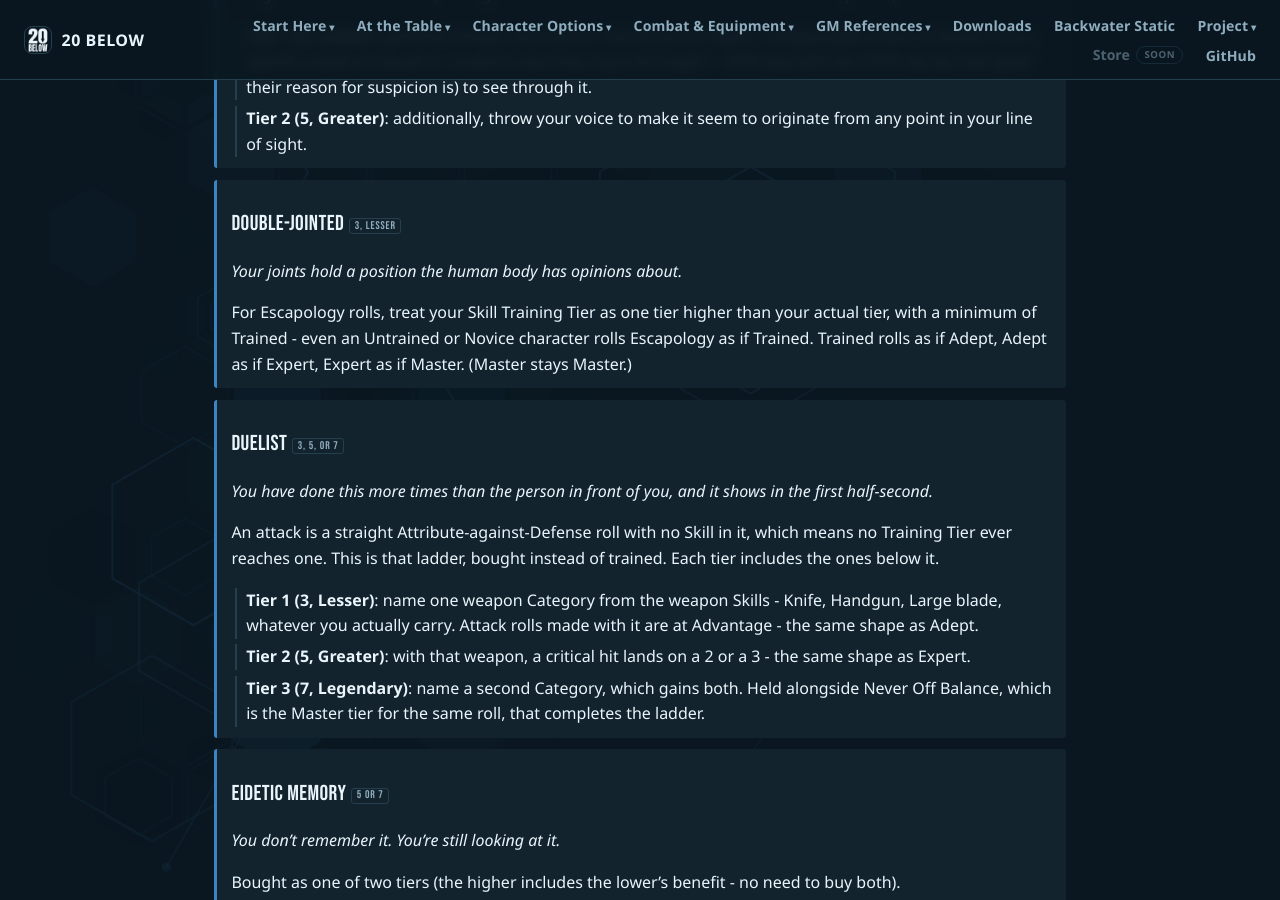
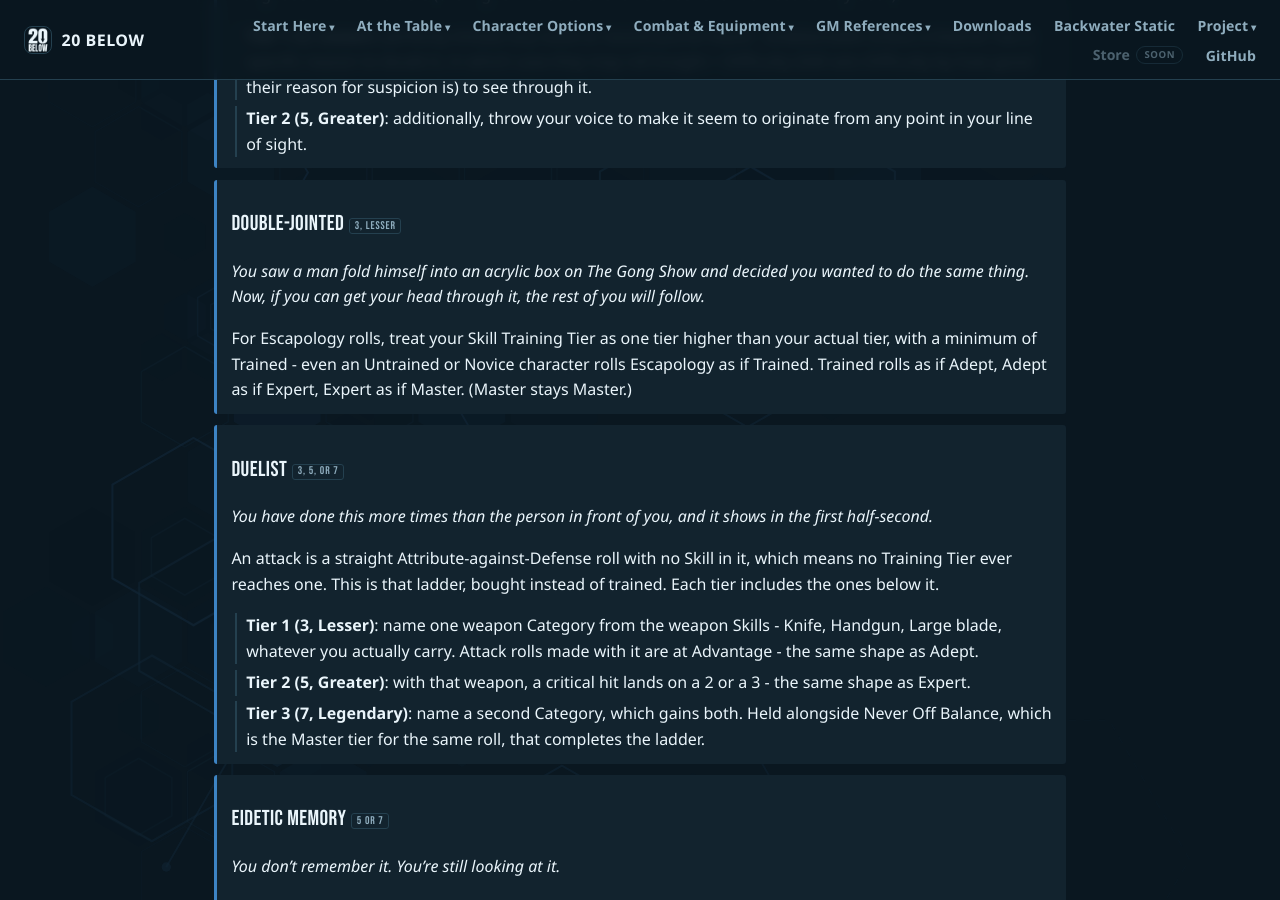
Before and after one commit to feralucce/20_Below, a Jekyll site: the page built from webbook/boons.md, in a window 1280 px wide and 900 px high, scrolled down 3760 px. Built offline with Jekyll 4.4.1, drawn with Linux system fonts in a browser that asks for light colours.

Commit message:
Boons: rework the Double-Jointed flavour
Co-Authored-By: Claude Opus 5 <noreply@anthropic.com>

```diff
--- a/webbook/boons.md
+++ b/webbook/boons.md
@@ -230,7 +230,7 @@ Bought as one of two tiers (the higher includes the lower’s benefit - no need
 
 <div class="boon-flavour" markdown="1">
 
-Your joints hold a position the human body has opinions about.
+You saw a man fold himself into an acrylic box on The Gong Show and decided you wanted to do the same thing. Now, if you can get your head through it, the rest of you will follow.
 
 </div>
 
```
